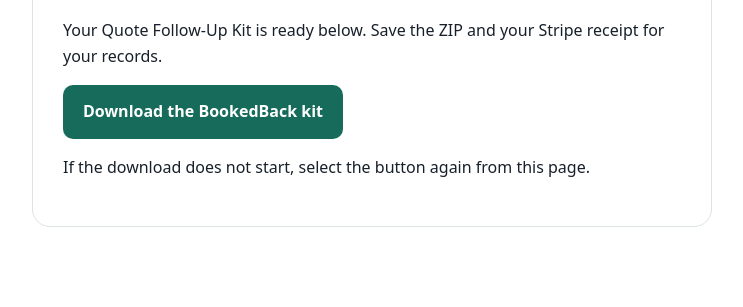
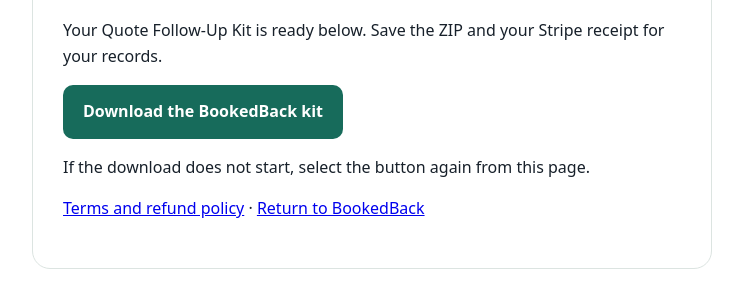
Before and after one commit to njcleichner-ship-it/booked-back, a plain HTML site: page success.html in a window 1280 px wide. Shown: the part 191-498 px from the top of the page, without its empty margins (268-1011 px from the left). Drawn offline with Linux system fonts and the light colour scheme.

Commit message:
Activate terms and improve delivery navigation

```diff
--- a/success.html
+++ b/success.html
@@ -1 +1 @@
-<!doctype html><html lang="en"><head><meta charset="utf-8"><meta name="viewport" content="width=device-width,initial-scale=1"><title>Your BookedBack kit</title><style>body{font-family:system-ui,sans-serif;max-width:680px;margin:60px auto;padding:24px;color:#17202a;line-height:1.6}.card{border:1px solid #dce4e1;border-radius:18px;padding:30px}.button{display:inline-block;background:#176b5b;color:white;text-decoration:none;padding:14px 20px;border-radius:10px;font-weight:700}</style></head><body><main class="card"><h1>Thanks for purchasing BookedBack.</h1><p>Your Quote Follow-Up Kit is ready below. Save the ZIP and your Stripe receipt for your records.</p><p><a class="button" href="BookedBack-Quote-Follow-Up-Kit-v1.zip" download>Download the BookedBack kit</a></p><p>If the download does not start, select the button again from this page.</p></main></body></html>
+<!doctype html><html lang="en"><head><meta charset="utf-8"><meta name="viewport" content="width=device-width,initial-scale=1"><title>Your BookedBack kit</title><style>body{font-family:system-ui,sans-serif;max-width:680px;margin:60px auto;padding:24px;color:#17202a;line-height:1.6}.card{border:1px solid #dce4e1;border-radius:18px;padding:30px}.button{display:inline-block;background:#176b5b;color:white;text-decoration:none;padding:14px 20px;border-radius:10px;font-weight:700}</style></head><body><main class="card"><h1>Thanks for purchasing BookedBack.</h1><p>Your Quote Follow-Up Kit is ready below. Save the ZIP and your Stripe receipt for your records.</p><p><a class="button" href="BookedBack-Quote-Follow-Up-Kit-v1.zip" download>Download the BookedBack kit</a></p><p>If the download does not start, select the button again from this page.</p><p><a href="terms.html">Terms and refund policy</a> · <a href="index.html">Return to BookedBack</a></p></main></body></html>
```
Also changed, not shown: terms.html (+1 -1 lines).
